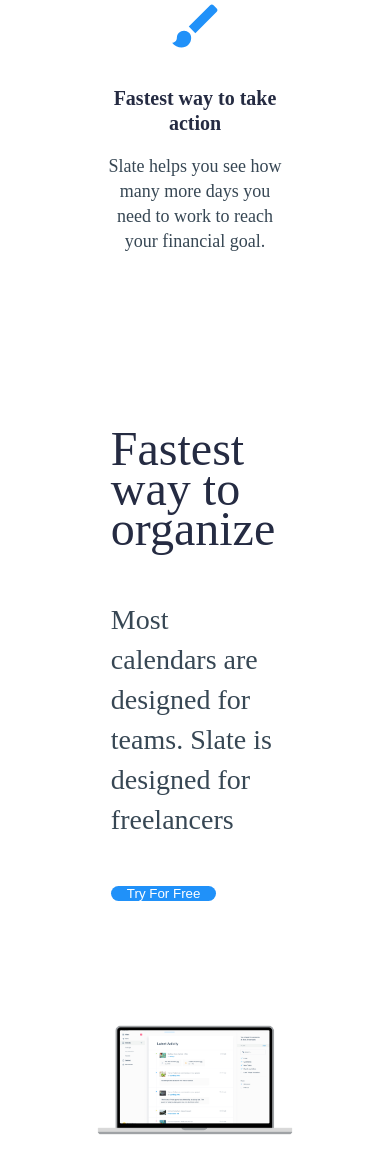
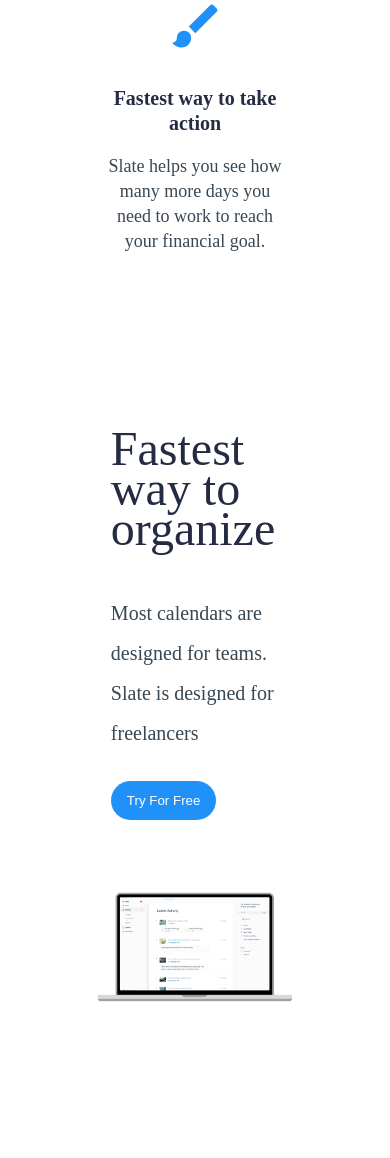
Before and after one commit to tijana333/Business-Landing-Page, a plain HTML site: page index.html in a window 390 px wide. Shown: the part 2172-3330 px from the top of the page. After the commit the page ends 3245 px from the top, so only its background shows below. Drawn offline with nearby package versions, Linux system fonts and the light colour scheme.

Commit message:
BLP-7: Changes in design

```diff
--- a/style.css
+++ b/style.css
@@ -318,7 +318,7 @@ ul li:hover .dropdown {
   background-color: #2091f9;
   border-color: #2091f9;
   color: #ffffff;
-  padding: 0px 16px;
+  padding: 12px 16px;
   border-radius: 35px;
   border: 1px;
   justify-content: center;
@@ -329,5 +329,10 @@ ul li:hover .dropdown {
 @media only screen and (max-width: 600px) {
   .key-unite-class {
     flex-direction: column;
+    gap: 10px;
+  }
+
+  .h2-key {
+    font-size: 20px;
   }
 }
```
